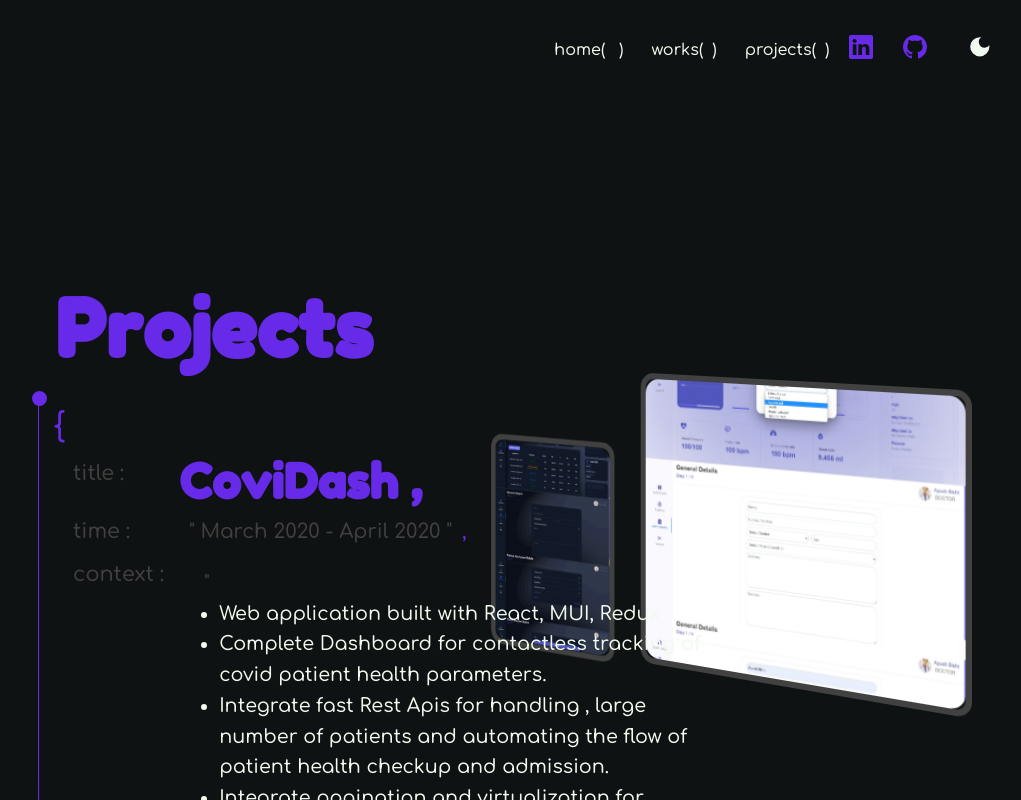
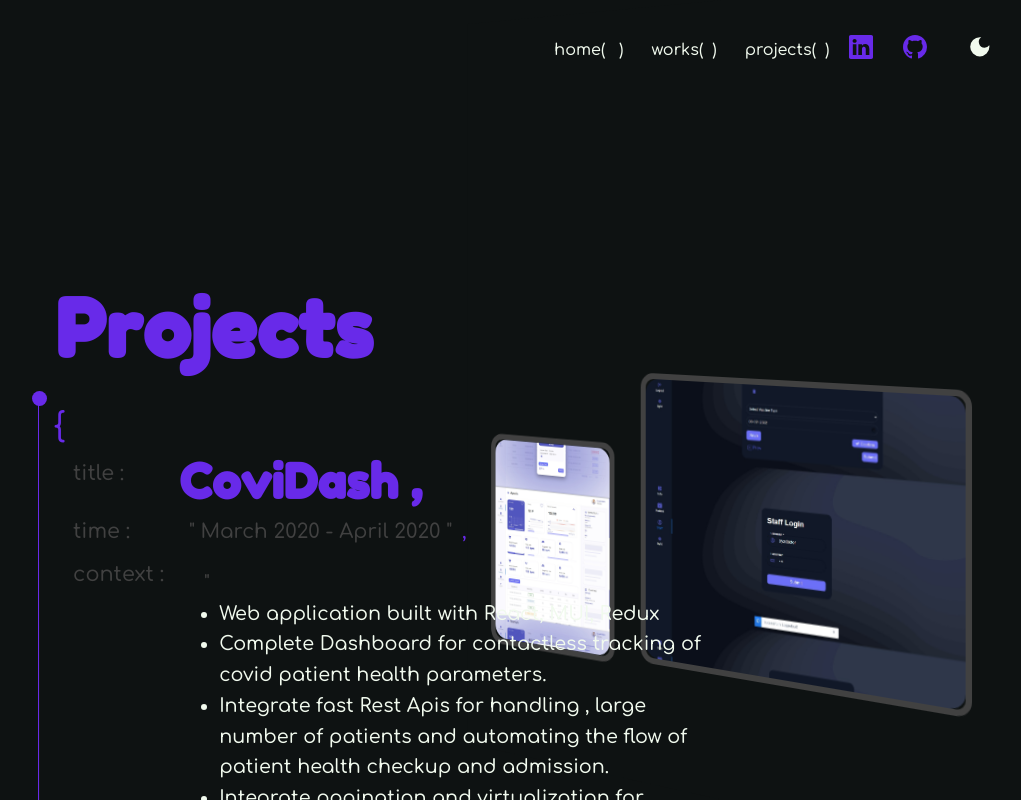
Before and after one commit to ayushbisht2001/Portfolio, a React (Create React App) app: page /projects in a window 1280 px wide. Shown: the top 800 px of the page, without its empty margins (237-1258 px from the left). Built offline with nearby package versions, Linux system fonts and the light colour scheme.

Commit message:
dark theme

```diff
--- a/src/utility/data/projects.js
+++ b/src/utility/data/projects.js
@@ -28,9 +28,9 @@ export const ProjectList = [
 
     image: "pypaint.png",
     frame: [
-      { type: "xl", src: "coviDash.jpeg", isAnimate: true },
+      { type: "xl", src: "coviDashDark.jpeg", isAnimate: true },
       { type: "md", src: "pypaint.png" },
-      { type: "sm", src: "coviDashDark.jpeg", isAnimate: true },
+      { type: "sm", src: "coviDash.jpeg", isAnimate: true },
     ],
   },
   {
```
